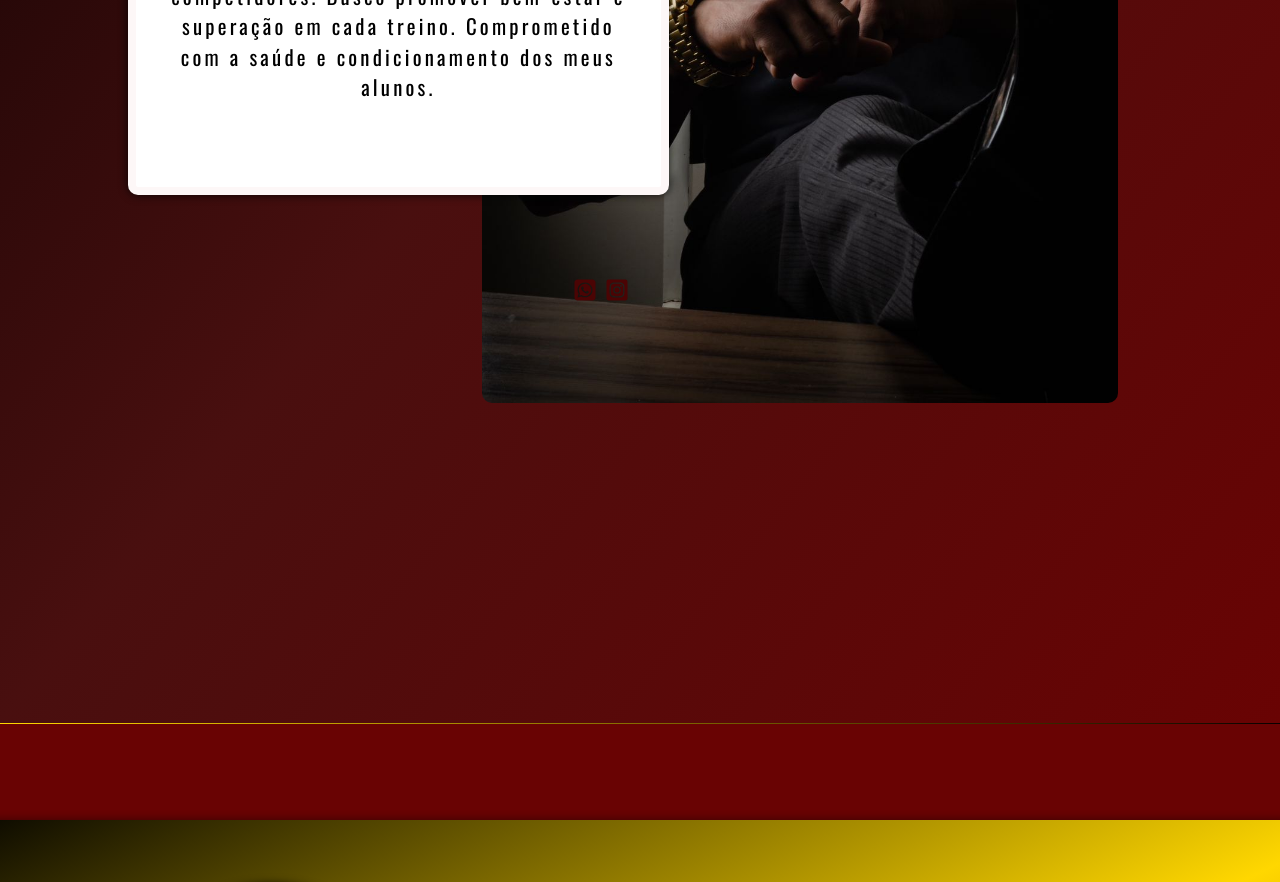
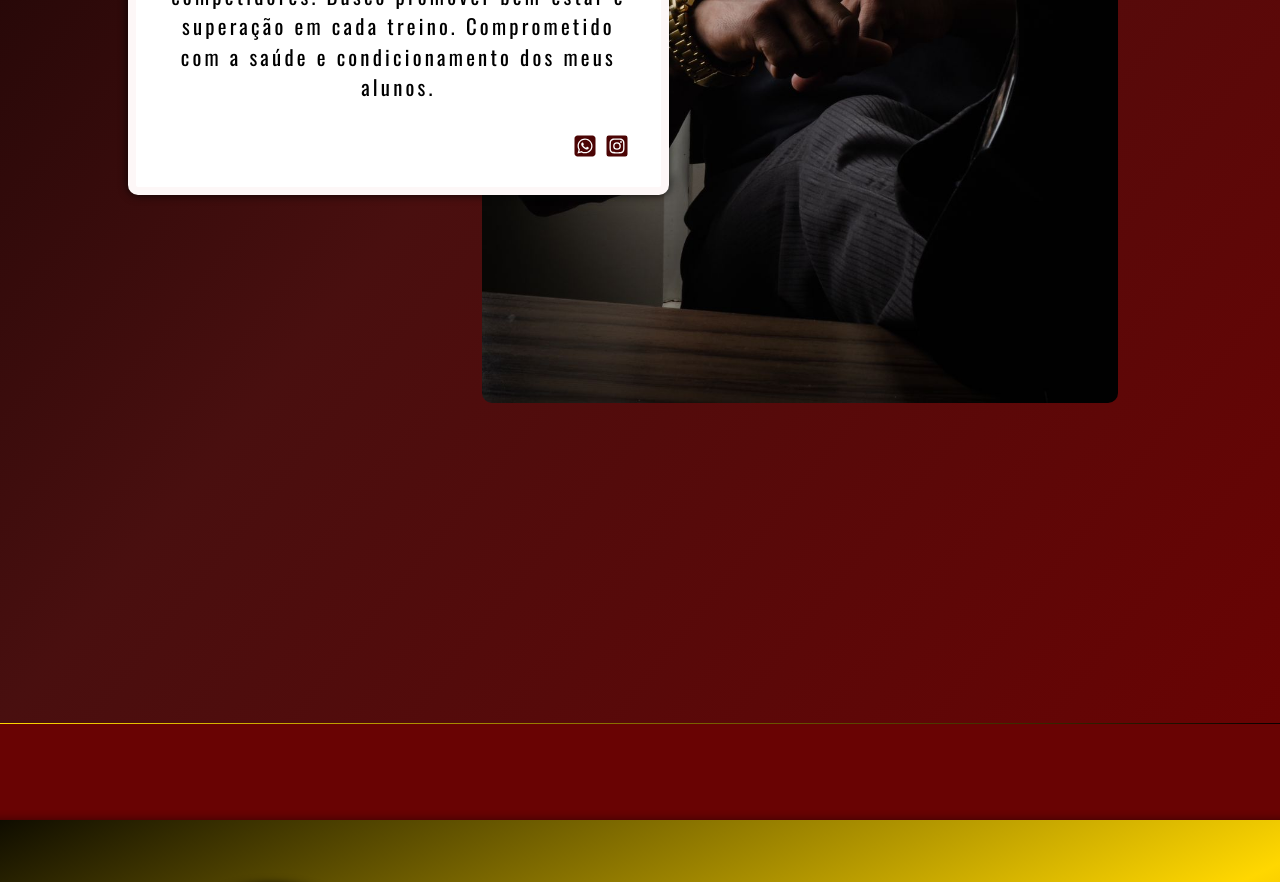
Before and after one commit to yagovysk/Projeto-Black, a React (Vite) app: page / in a window 1280 px wide. Shown: the part 1680-2562 px from the top of the page. Built offline with nearby package versions, Linux system fonts and the light colour scheme; a web font is replaced by a local one.

Commit message:
Update Sobre.css

```diff
--- a/src/Components/About/Sobre.css
+++ b/src/Components/About/Sobre.css
@@ -57,7 +57,7 @@
 .container-icon {
   display: flex;
   justify-content: flex-end;
-  padding-top: 9rem;
+ padding-bottom: 3rem;
   gap: 0.5rem;
 }
 .container-icon .card-icon {
```
